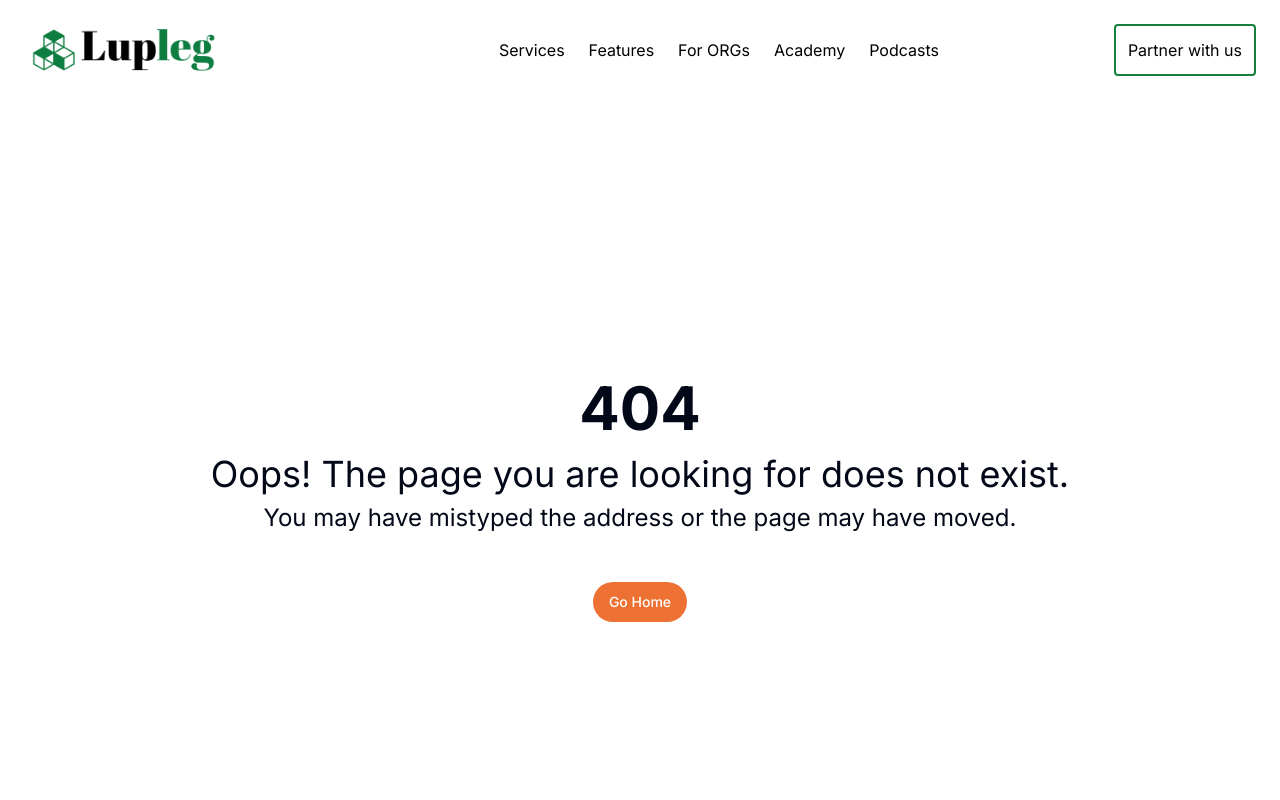
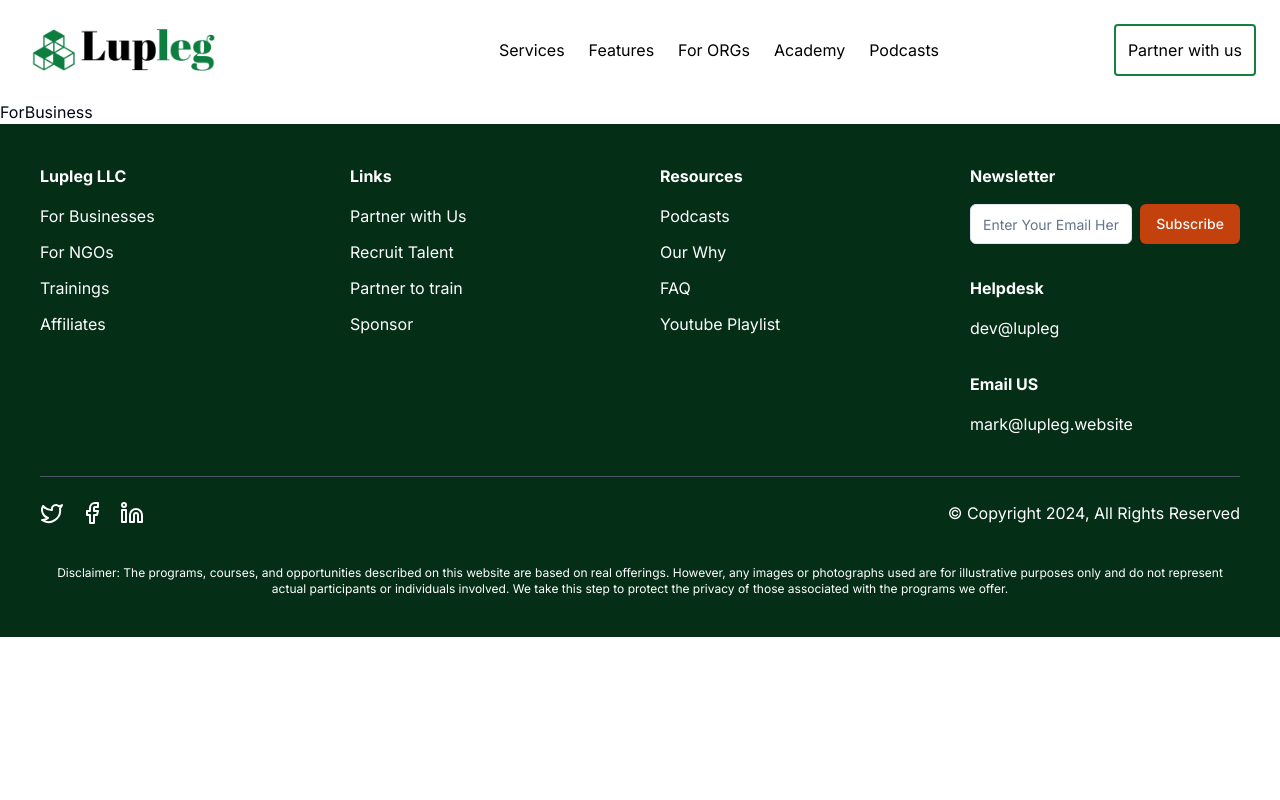
Before and after one commit to marksikaundi/Lupleg, a Next.js app: page /business in a window 1280 px wide. Before the commit this address had no page. Shown: the top 800 px of the page. Built offline with nearby package versions, Linux system fonts and the light colour scheme.

Commit message:
completed all templates pages

```diff
--- /dev/null
+++ b/app/(get-started)/business/page.jsx
@@ -0,0 +1,9 @@
+import React from 'react'
+
+function ForBusiness() {
+  return (
+    <div>ForBusiness</div>
+  )
+}
+
+export default ForBusiness
--- /dev/null
+++ b/app/(programes)/trainings/page.jsx
@@ -0,0 +1,9 @@
+import React from 'react'
+
+function Trainings() {
+  return (
+    <div>Trainings</div>
+  )
+}
+
+export default Trainings
--- a/components/Footer.jsx
+++ b/components/Footer.jsx
@@ -10,13 +10,13 @@ export default function Footer() {
           <h5 className="mb-4 font-bold">Lupleg LLC</h5>
           <ul className="space-y-3">
             <li>
-              <Link href="#">For Businesses</Link>
+              <Link href="business">For Businesses</Link>
             </li>
             <li>
               <Link href="for-orgs">For NGOs</Link>
             </li>
             <li>
-              <Link href="#">Trainings</Link>
+              <Link href="trainings">Trainings</Link>
             </li>
             <li>
               <Link href="affiliatesclear">Affiliates</Link>
```
